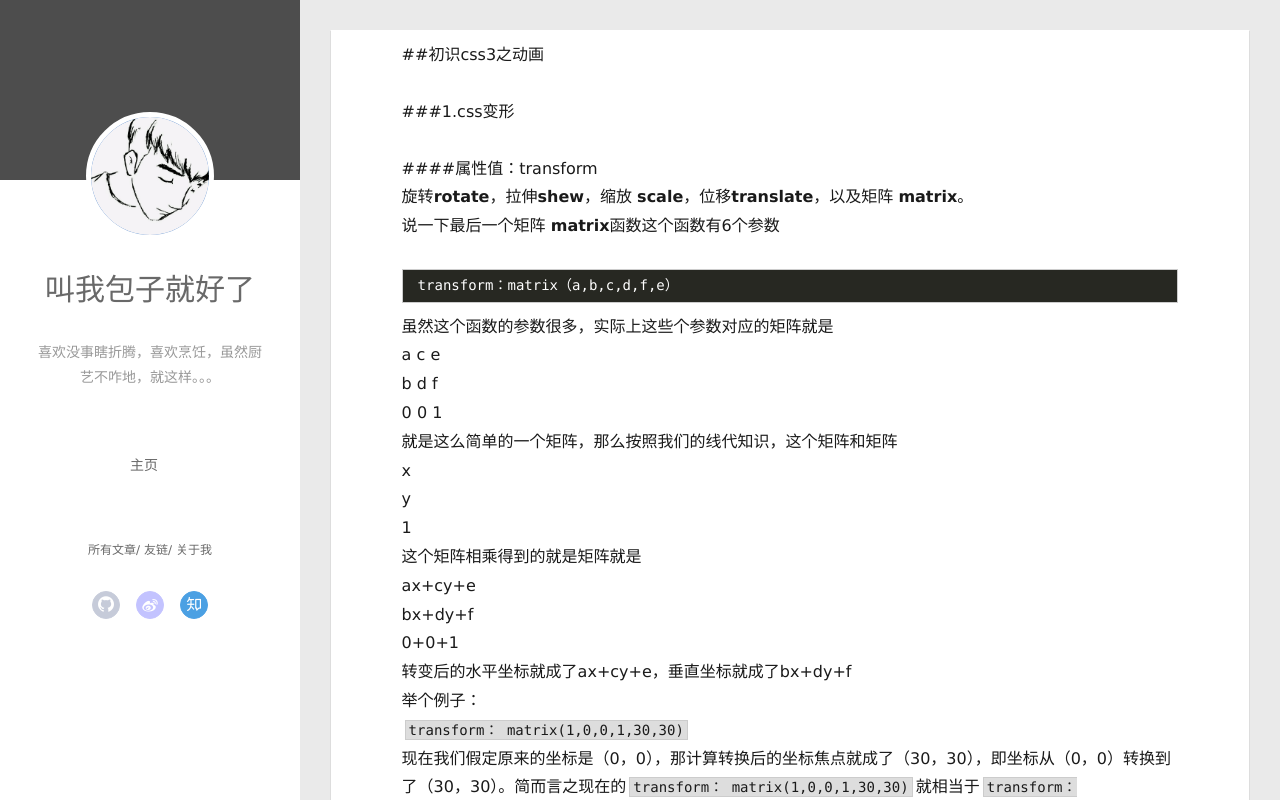
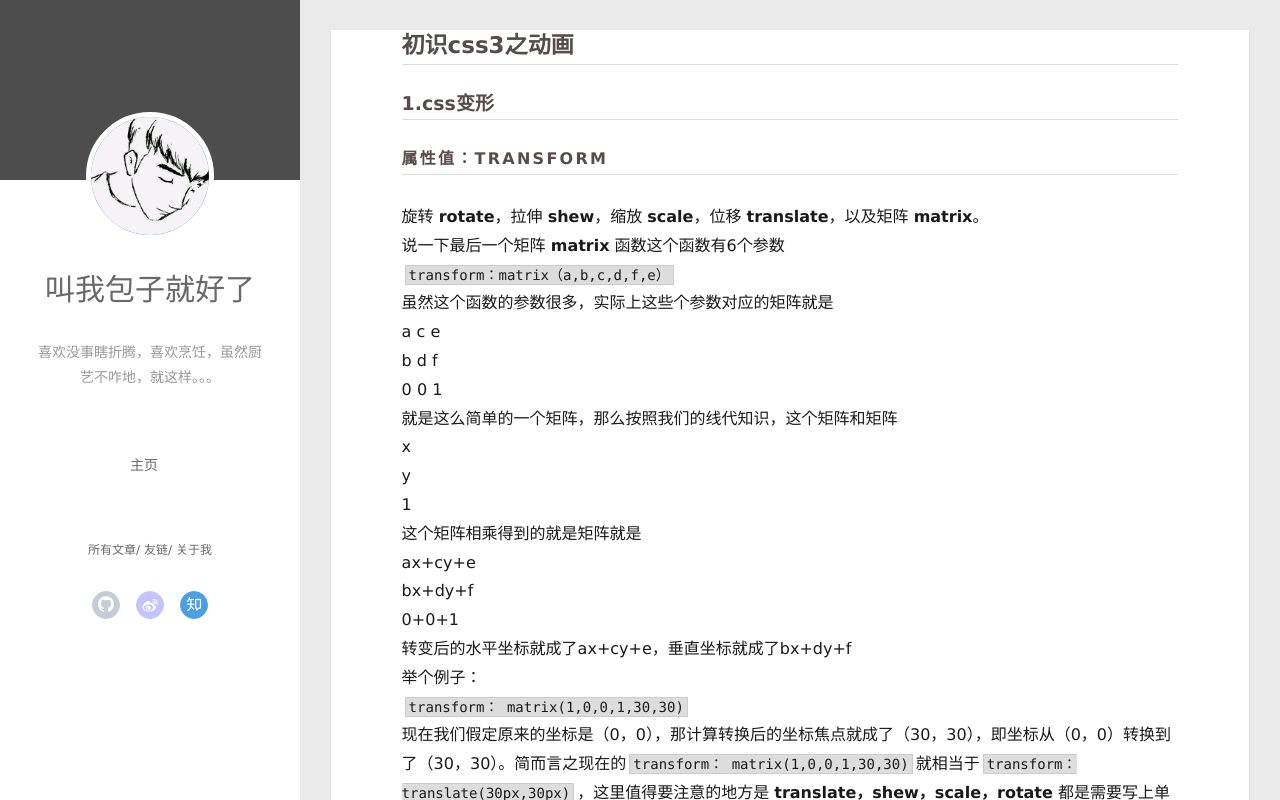
Before and after one commit to wangcheng007/wangcheng007.github.io, a plain HTML site: page 2017/03/16/css3_2/index.html in a window 1280 px wide. Drawn offline with Linux system fonts and the light colour scheme.

Commit message:
Site updated: 2017-03-16 16:01:28

```diff
--- a/2017/03/16/css3_2/index.html
+++ b/2017/03/16/css3_2/index.html
@@ -8,28 +8,16 @@
   <link rel="dns-prefetch" href="http://wangcheng007.github.io">
   <title>我爱吃包子的博客</title>
   <meta name="viewport" content="width=device-width, initial-scale=1, maximum-scale=1">
-  <meta name="description" content="##初识css3之动画
-###1.css变形
-####属性值：transform旋转rotate，拉伸shew，缩放 scale，位移translate，以及矩阵 matrix。说一下最后一个矩阵 matrix函数这个函数有6个参数
-transform：matrix（a,b,c,d,f,e）
-虽然这个函数的参数很多，实际上这些个参数对应的矩阵就是a c eb d f0 0 1就是这么简单的一">
+  <meta name="description" content="初识css3之动画1.css变形属性值：transform旋转 rotate，拉伸 shew，缩放 scale，位移 translate，以及矩阵       matrix。说一下最后一个矩阵 matrix 函数这个函数有6个参数transform：matrix（a,b,c,d,f,e）虽然这个函数的参数很多，实际上这些个参数对应的矩阵就是a c eb d f0 0 1就是这么简单的一个矩阵，那么">
 <meta property="og:type" content="article">
 <meta property="og:title" content="我爱吃包子的博客">
 <meta property="og:url" content="http://wangcheng007.github.io/2017/03/16/css3_2/index.html">
 <meta property="og:site_name" content="我爱吃包子的博客">
-<meta property="og:description" content="##初识css3之动画
-###1.css变形
-####属性值：transform旋转rotate，拉伸shew，缩放 scale，位移translate，以及矩阵 matrix。说一下最后一个矩阵 matrix函数这个函数有6个参数
-transform：matrix（a,b,c,d,f,e）
-虽然这个函数的参数很多，实际上这些个参数对应的矩阵就是a c eb d f0 0 1就是这么简单的一">
-<meta property="og:updated_time" content="2017-03-16T07:32:53.488Z">
+<meta property="og:description" content="初识css3之动画1.css变形属性值：transform旋转 rotate，拉伸 shew，缩放 scale，位移 translate，以及矩阵       matrix。说一下最后一个矩阵 matrix 函数这个函数有6个参数transform：matrix（a,b,c,d,f,e）虽然这个函数的参数很多，实际上这些个参数对应的矩阵就是a c eb d f0 0 1就是这么简单的一个矩阵，那么">
+<meta property="og:updated_time" content="2017-03-16T07:59:13.061Z">
 <meta name="twitter:card" content="summary">
 <meta name="twitter:title" content="我爱吃包子的博客">
-<meta name="twitter:description" content="##初识css3之动画
-###1.css变形
-####属性值：transform旋转rotate，拉伸shew，缩放 scale，位移translate，以及矩阵 matrix。说一下最后一个矩阵 matrix函数这个函数有6个参数
-transform：matrix（a,b,c,d,f,e）
-虽然这个函数的参数很多，实际上这些个参数对应的矩阵就是a c eb d f0 0 1就是这么简单的一">
+<meta name="twitter:description" content="初识css3之动画1.css变形属性值：transform旋转 rotate，拉伸 shew，缩放 scale，位移 translate，以及矩阵       matrix。说一下最后一个矩阵 matrix 函数这个函数有6个参数transform：matrix（a,b,c,d,f,e）虽然这个函数的参数很多，实际上这些个参数对应的矩阵就是a c eb d f0 0 1就是这么简单的一个矩阵，那么">
 
     <link rel="alternative" href="/atom.xml" title="我爱吃包子的博客" type="application/atom+xml">
 
@@ -164,15 +152,11 @@ transform：matrix（a,b,c,d,f,e）
 
     <div class="article-entry" itemprop="articleBody">
 
-        <p>##初识css3之动画</p>
-<p>###1.css变形 </p>
-<p>####属性值：transform<br>旋转<strong>rotate</strong>，拉伸<strong>shew</strong>，缩放 <strong>scale</strong>，位移<strong>translate</strong>，以及矩阵 <strong>matrix</strong>。<br>说一下最后一个矩阵 <strong>matrix</strong>函数这个函数有6个参数  </p>
-<pre><code>transform：matrix（a,b,c,d,f,e）
-</code></pre><p>虽然这个函数的参数很多，实际上这些个参数对应的矩阵就是<br>a c e<br>b d f<br>0 0 1<br>就是这么简单的一个矩阵，那么按照我们的线代知识，这个矩阵和矩阵<br>x<br>y<br>1<br>这个矩阵相乘得到的就是矩阵就是<br>ax+cy+e<br>bx+dy+f<br>0+0+1<br>转变后的水平坐标就成了ax+cy+e，垂直坐标就成了bx+dy+f<br>举个例子：<br><code>transform： matrix(1,0,0,1,30,30)</code><br>现在我们假定原来的坐标是（0，0），那计算转换后的坐标焦点就成了（30，30），即坐标从（0，0）转换到了（30，30）。简而言之现在的<code>transform： matrix(1,0,0,1,30,30)</code>就相当于<code>transform： translate(30px,30px)</code>，这里值得要注意的地方是<strong>translate，shew，scale，rotate</strong>都是需要写上单位的。总结下来你就会发现<strong>matrix</strong>表现偏移就是<code>matrix(无关，无关，无关，无关，水平偏移，垂直偏移)</code>剩下的也就不必多说了，缩放对应的参数是 <strong>a和d</strong>，拉伸和旋转涉及到三角函数不想说话，拉伸和旋转其实使用 <strong>shew和rotate</strong>比使用 <strong>matrix</strong> 更为方便。</p>
-<p>####属性值：transition<br>该属性包括：<br><strong>transition-propety</strong>：设置变换的属性名称，默认为all，也可以指定特定的属性变换<br><strong>transition-duration</strong>：设置过度需要的时间<br><strong>transition-timing-function</strong>：规定速度效果的速度曲线，默认为ease（规定慢速开始，然后变快，然后慢速结束的过渡效果），其他的还有linear（规定以相同速度开始至结束的过渡效果）ease-in（规定以慢速开始的过渡效），ease-out（规定以慢速结束的过渡效果）和ease-in-out（规定以慢速开始和结束的过渡效果）。<br><strong>transition-delay</strong>：定义过度效果何时开始  </p>
+        <h2 id="初识css3之动画"><a href="#初识css3之动画" class="headerlink" title="初识css3之动画"></a>初识css3之动画</h2><h3 id="1-css变形"><a href="#1-css变形" class="headerlink" title="1.css变形"></a>1.css变形</h3><h4 id="属性值：transform"><a href="#属性值：transform" class="headerlink" title="属性值：transform"></a>属性值：transform</h4><p>旋转 <strong>rotate</strong>，拉伸 <strong>shew</strong>，缩放 <strong>scale</strong>，位移 <strong>translate</strong>，以及矩阵       <strong>matrix</strong>。<br>说一下最后一个矩阵 <strong>matrix</strong> 函数这个函数有6个参数<br><code>transform：matrix（a,b,c,d,f,e）</code><br>虽然这个函数的参数很多，实际上这些个参数对应的矩阵就是<br>a c e<br>b d f<br>0 0 1<br>就是这么简单的一个矩阵，那么按照我们的线代知识，这个矩阵和矩阵<br>x<br>y<br>1<br>这个矩阵相乘得到的就是矩阵就是<br>ax+cy+e<br>bx+dy+f<br>0+0+1<br>转变后的水平坐标就成了ax+cy+e，垂直坐标就成了bx+dy+f<br>举个例子：<br><code>transform： matrix(1,0,0,1,30,30)</code><br>现在我们假定原来的坐标是（0，0），那计算转换后的坐标焦点就成了（30，30），即坐标从（0，0）转换到了（30，30）。简而言之现在的<code>transform： matrix(1,0,0,1,30,30)</code>就相当于<code>transform： translate(30px,30px)</code>，这里值得要注意的地方是 <strong>translate，shew，scale，rotate</strong> 都是需要写上单位的。总结下来你就会发现 <strong>matrix</strong> 表现偏移就是 <code>matrix(无关，无关，无关，无关，水平偏移，垂直偏移)</code> 剩下的也就不必多说了，缩放对应的参数是 <strong>a和d</strong> ，拉伸和旋转涉及到三角函数不想说话，拉伸和旋转其实使用 <strong>shew和rotate</strong> 比使用 <strong>matrix</strong> 更为方便。</p>
+<h4 id="属性值：transition"><a href="#属性值：transition" class="headerlink" title="属性值：transition"></a>属性值：transition</h4><p>该属性包括：<br><strong>transition-propety</strong> ：设置变换的属性名称，默认为all，也可以指定特定的属性变换<br><strong>transition-duration</strong> ：设置过度需要的时间<br><strong>transition-timing-function</strong> ：规定速度效果的速度曲线，默认为ease（规定慢速开始，然后变快，然后慢速结束的过渡效果），其他的还有linear（规定以相同速度开始至结束的过渡效果）ease-in（规定以慢速开始的过渡效），ease-out（规定以慢速结束的过渡效果）和ease-in-out（规定以慢速开始和结束的过渡效果）。<br><strong>transition-delay</strong> ：定义过度效果何时开始  </p>
 <p>###2.css动画  </p>
 <p>####keyframes 介绍<br>在css3中以@keyframes开始 后面跟上动画名称加{…}动画内容。</p>
-<p>####animation 属性介绍<br><strong>animation-name</strong>：要运行的动画名称<br><strong>animation-during</strong>：设置动画播放时间<br><strong>animation-timing-function</strong>：设置动画开始方式 （属性值与<strong>transition-timing-function</strong>相同）<br><strong>animation-delay</strong>：设置动画延后执行时间<br><strong>animation-iteration-count</strong>：设置动画的播放次数，通常为整数，如果设置为 <strong>infinte</strong>则一直循环动画<br><strong>animation-direction</strong>：设置动画的播放方向，默认值为 <strong>normal</strong>（每次都是向前播放），如果设置为 <strong>alternate</strong>（动画播放在第偶数次向前播放，第奇数次向反方向播放）。  </p>
+<p>####animation 属性介绍<br><strong>animation-name</strong> ：要运行的动画名称<br><strong>animation-during</strong> ：设置动画播放时间<br><strong>animation-timing-function</strong> ：设置动画开始方式 （属性值与<strong>transition-timing-function</strong>相同）<br><strong>animation-delay</strong> ：设置动画延后执行时间<br><strong>animation-iteration-count</strong> ：设置动画的播放次数，通常为整数，如果设置为 <strong>infinte</strong>则一直循环动画<br><strong>animation-direction</strong> ：设置动画的播放方向，默认值为 <strong>normal</strong>（每次都是向前播放），如果设置为 <strong>alternate</strong> （动画播放在第偶数次向前播放，第奇数次向反方向播放）。  </p>
 
 
 
```
Also changed, not shown: 2017/03/16/css3_1/index.html (+1 -1 lines), content.json (+1 -1 lines), index.html (+3 -7 lines).
